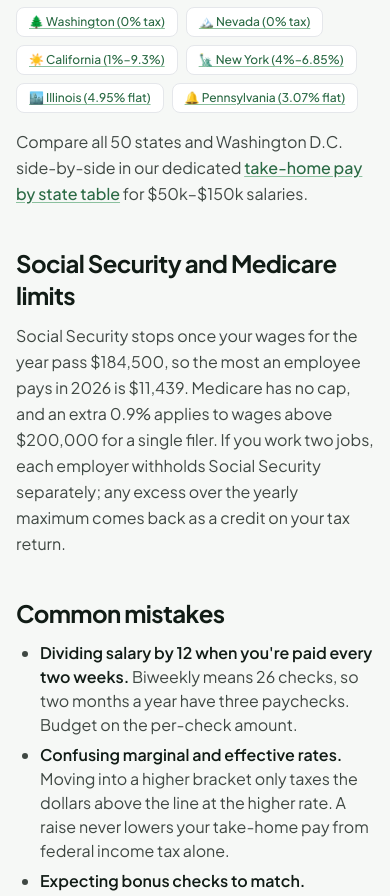
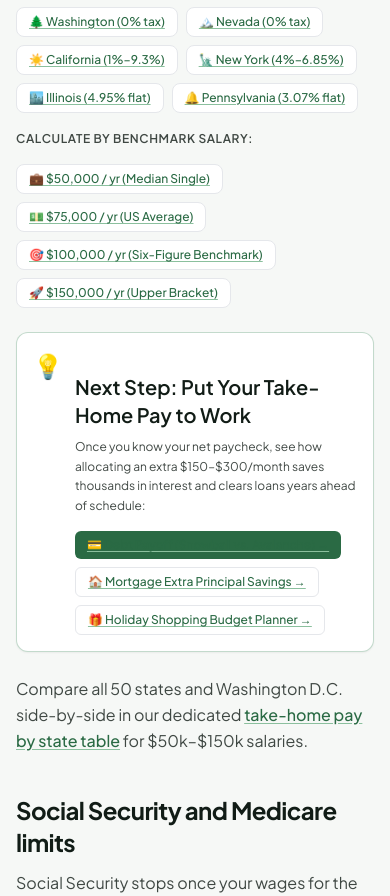
Before and after one commit to pavanikumari555/homemoneycalc, a Next.js app: page /paycheck-calculator in a window 390 px wide. Shown: the part 5541-6437 px from the top of the page. Built offline with nearby package versions, Linux system fonts and the light colour scheme.

Commit message:
feat(seo): add benchmark salary chips, cross-tool action card, and mobile inputMode

```diff
--- a/app/paycheck-calculator/page.tsx
+++ b/app/paycheck-calculator/page.tsx
@@ -189,6 +189,49 @@ export default function Page() {
           </div>
         </div>
 
+        <div className="my-4 not-prose">
+          <p className="text-xs font-semibold uppercase tracking-wider text-muted mb-2">
+            Calculate by benchmark salary:
+          </p>
+          <div className="flex flex-wrap gap-2">
+            <Link href="/take-home-pay-by-state/?sal=50000" className="inline-flex items-center gap-1 rounded-lg border border-border bg-surface px-3 py-1.5 text-xs font-medium text-ink hover:border-ivy-500 hover:text-ivy transition">
+              💼 $50,000 / yr (Median Single)
+            </Link>
+            <Link href="/take-home-pay-by-state/?sal=75000" className="inline-flex items-center gap-1 rounded-lg border border-border bg-surface px-3 py-1.5 text-xs font-medium text-ink hover:border-ivy-500 hover:text-ivy transition">
+              💵 $75,000 / yr (US Average)
+            </Link>
+            <Link href="/take-home-pay-by-state/?sal=100000" className="inline-flex items-center gap-1 rounded-lg border border-border bg-surface px-3 py-1.5 text-xs font-medium text-ink hover:border-ivy-500 hover:text-ivy transition">
+              🎯 $100,000 / yr (Six-Figure Benchmark)
+            </Link>
+            <Link href="/take-home-pay-by-state/?sal=150000" className="inline-flex items-center gap-1 rounded-lg border border-border bg-surface px-3 py-1.5 text-xs font-medium text-ink hover:border-ivy-500 hover:text-ivy transition">
+              🚀 $150,000 / yr (Upper Bracket)
+            </Link>
+          </div>
+        </div>
+
+        <div className="my-6 rounded-xl border border-ivy-500/30 bg-surface p-4 shadow-sm not-prose">
+          <div className="flex items-start gap-3">
+            <span className="text-2xl">💡</span>
+            <div>
+              <h3 className="font-semibold text-ink text-sm">Next Step: Put Your Take-Home Pay to Work</h3>
+              <p className="mt-1 text-xs text-muted leading-relaxed">
+                Once you know your net paycheck, see how allocating an extra $150–$300/month saves thousands in interest and clears loans years ahead of schedule:
+              </p>
+              <div className="mt-3 flex flex-wrap gap-2">
+                <Link href="/debt-payoff-calculator/" className="inline-flex items-center gap-1 rounded-md bg-ivy-600 px-3 py-1.5 text-xs font-medium text-white hover:bg-ivy-700 transition">
+                  💳 Debt Payoff (Snowball vs. Avalanche) →
+                </Link>
+                <Link href="/mortgage-payoff-calculator/" className="inline-flex items-center gap-1 rounded-md border border-border bg-surface px-3 py-1.5 text-xs font-medium text-ink hover:border-ivy-500 transition">
+                  🏠 Mortgage Extra Principal Savings →
+                </Link>
+                <Link href="/holiday-budget-calculator/" className="inline-flex items-center gap-1 rounded-md border border-border bg-surface px-3 py-1.5 text-xs font-medium text-ink hover:border-ivy-500 transition">
+                  🎁 Holiday Shopping Budget Planner →
+                </Link>
+              </div>
+            </div>
+          </div>
+        </div>
+
         <p>
           Compare all 50 states and Washington D.C. side-by-side in our dedicated{" "}
           <Link href="/take-home-pay-by-state/" className="text-ivy-600 underline font-medium">
```
